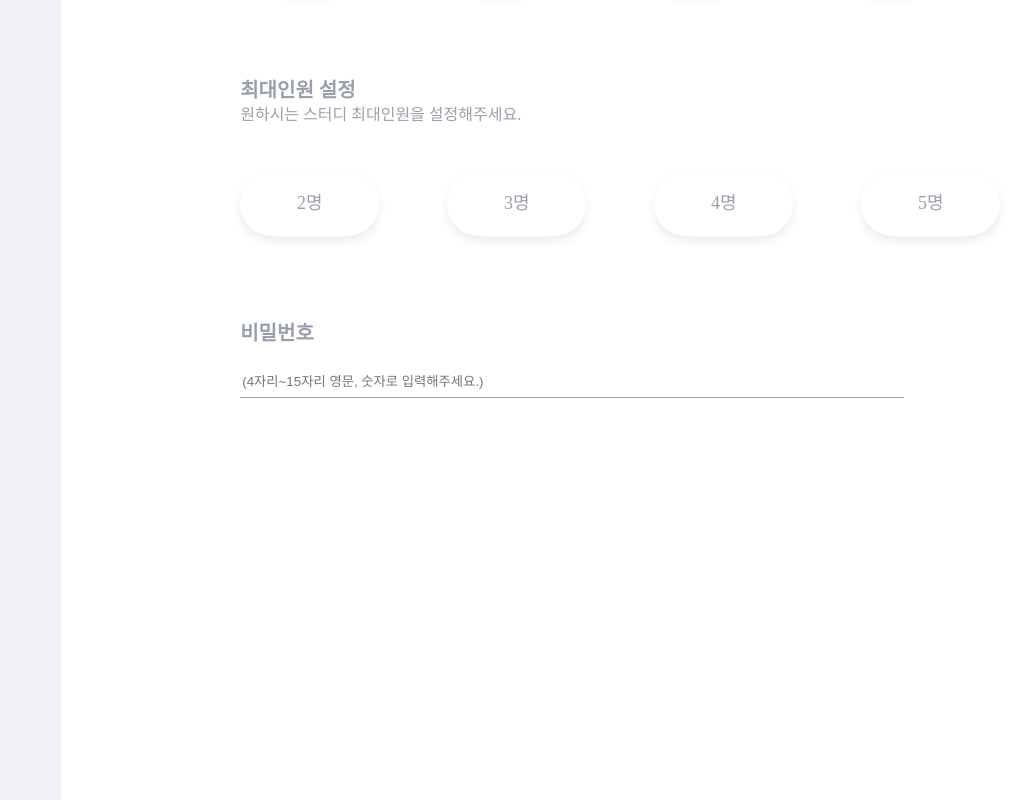
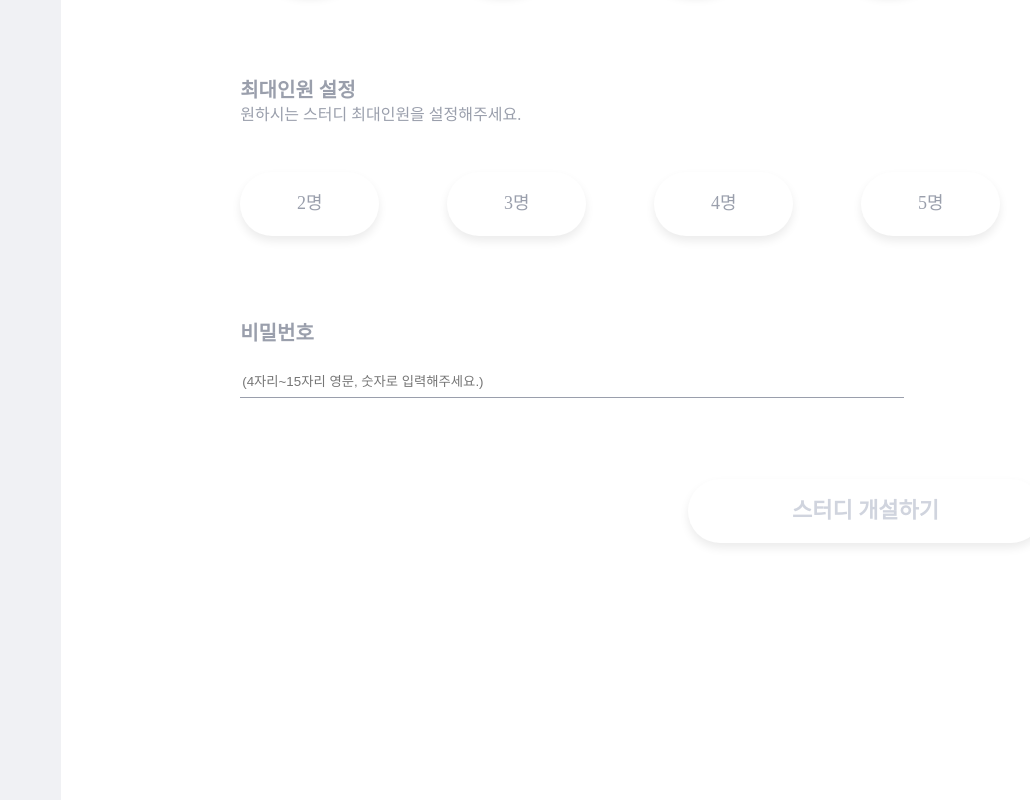
Before and after one commit to real-compacted-developer/connect-class, a React (Create React App) app in the folder front/: page /study/create in a window 1280 px wide. Shown: the part 670-1470 px from the top of the page, without its empty margins (250-1280 px from the left). Built offline with nearby package versions, Linux system fonts and the light colour scheme; no server answers; a web font is replaced by a local one.

Commit message:
feat: Add CreateButton

```diff
--- /dev/null
+++ b/front/src/components/StudyCreate/CreateButton.tsx
@@ -0,0 +1,29 @@
+import React from "react";
+import styled from "styled-components";
+
+const Button = styled.button`
+  width: 355px;
+  height: 64px;
+  border-radius: 32px;
+  box-shadow: 0 5px 10px 0 rgba(0, 0, 0, 0.08);
+  background-color: #ffffff;
+  border: none;
+
+  font-family: "Gmarket Sans";
+  font-size: 22px;
+  font-weight: bold;
+  font-stretch: normal;
+  font-style: normal;
+  line-height: 1.18;
+  letter-spacing: normal;
+  text-align: center;
+  color: #d0d4de;
+
+  cursor: pointer;
+`;
+
+export default class CreateButton extends React.Component {
+  render() {
+    return <Button>스터디 개설하기</Button>;
+  }
+}
--- a/front/src/pages/StudyCreatePage.tsx
+++ b/front/src/pages/StudyCreatePage.tsx
@@ -6,6 +6,7 @@ import StudyNameInput from "../components/StudyCreate/StudyNameInput";
 import StudyCategoryInput from "../components/StudyCreate/StudyCategoryInput";
 import StudyMaxPeopleInput from "../components/StudyCreate/StudyMaxPeopleInput";
 import StudyPasswordInput from "../components/StudyCreate/StudyPasswordInput";
+import CreateButton from "../components/StudyCreate/CreateButton";
 
 const Wrapper = styled.div`
   display: flex;
@@ -49,6 +50,11 @@ const Blank = styled.div<{ value: number }>`
   margin-top: ${(props) => props.value}px;
 `;
 
+const ButtonWrapper = styled.div`
+  display: flex;
+  justify-content: center;
+`;
+
 class StudyCreate extends React.Component {
   render() {
     return (
@@ -71,6 +77,11 @@ class StudyCreate extends React.Component {
 
             <Blank value={85} />
             <StudyPasswordInput />
+
+            <Blank value={81} />
+            <ButtonWrapper>
+              <CreateButton />
+            </ButtonWrapper>
           </Body>
         </BodyWrapper>
       </Wrapper>
```
